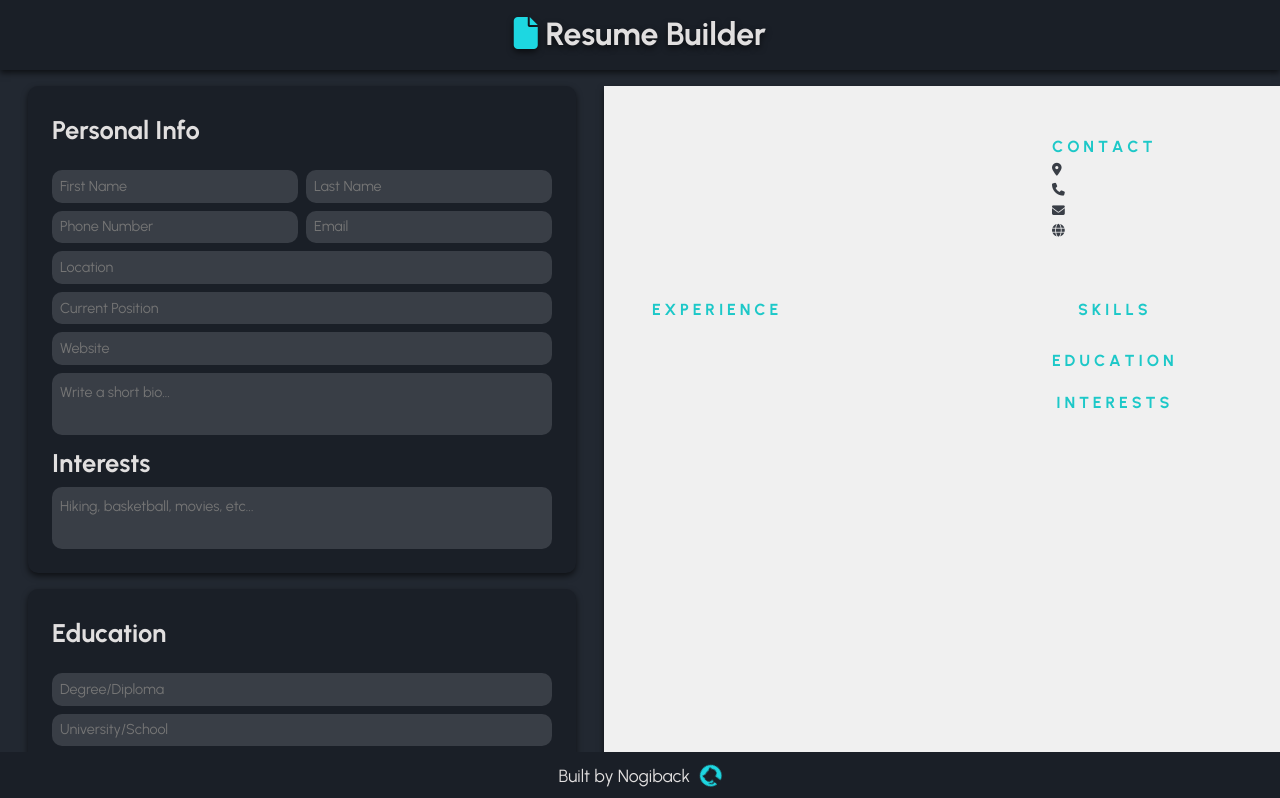
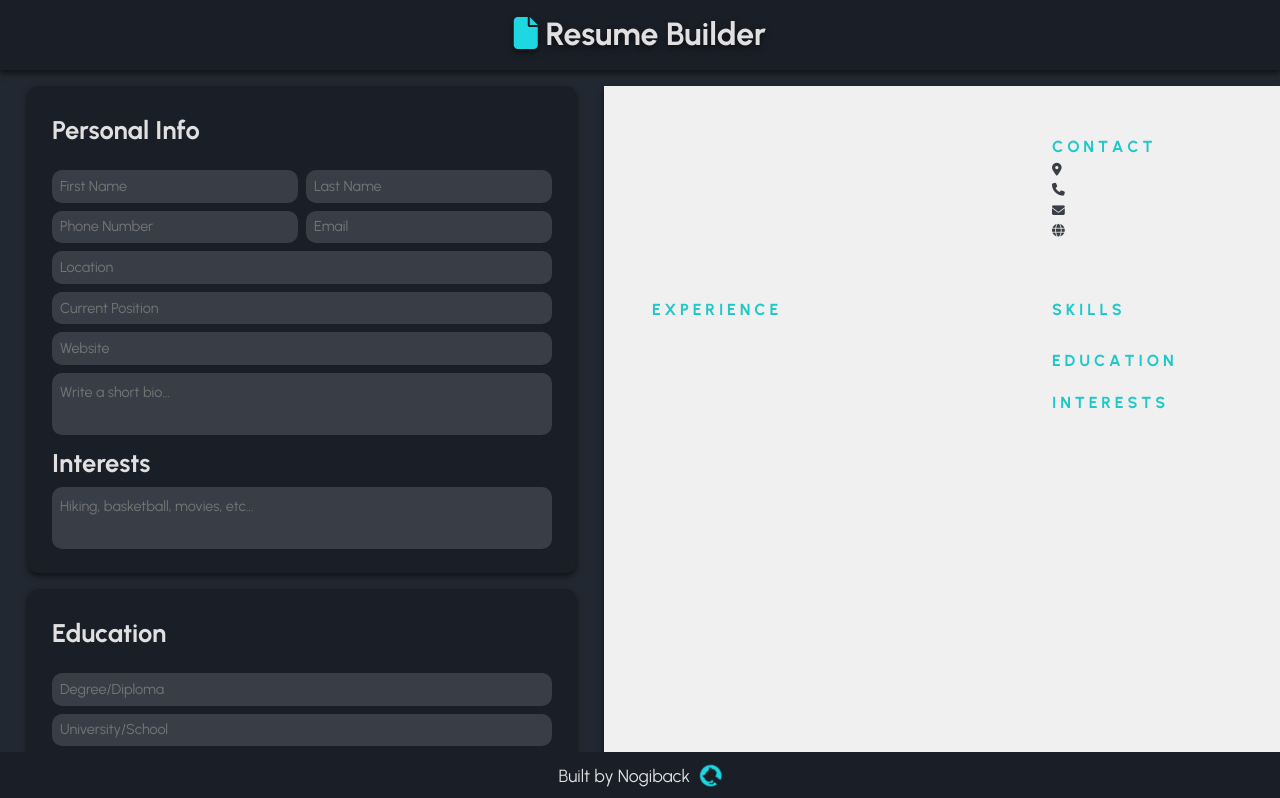
Before and after one commit to Nogiback/Resume-Builder, a React (Vite) app: page / in a window 1280 px wide. Shown: the top 798 px of the page. Built offline with nearby package versions, Linux system fonts and the light colour scheme.

Commit message:
Fixed education preview div to align correctly

```diff
--- a/src/styles/_resume.scss
+++ b/src/styles/_resume.scss
@@ -99,7 +99,7 @@
 
 #sidebar-preview {
   grid-area: sidebar;
-  @include flex(column, center, flex-start);
+  @include flex(column, flex-start, flex-start);
   gap: 1rem;
 }
 
```
